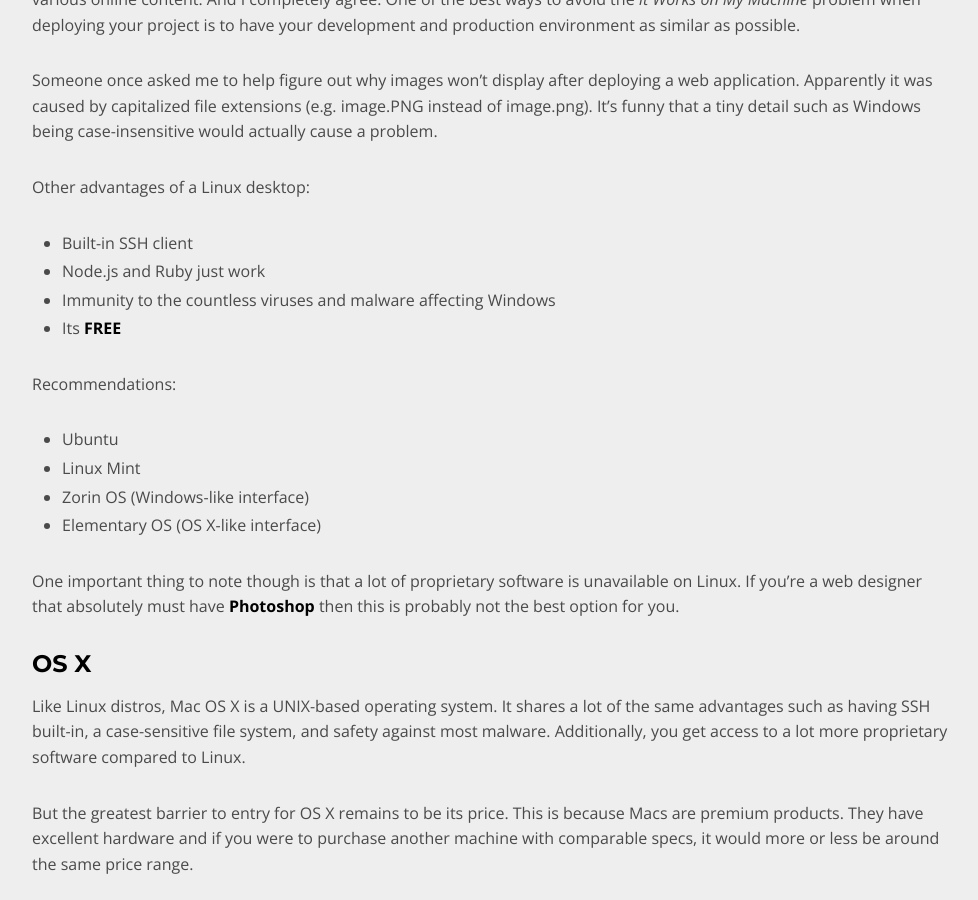
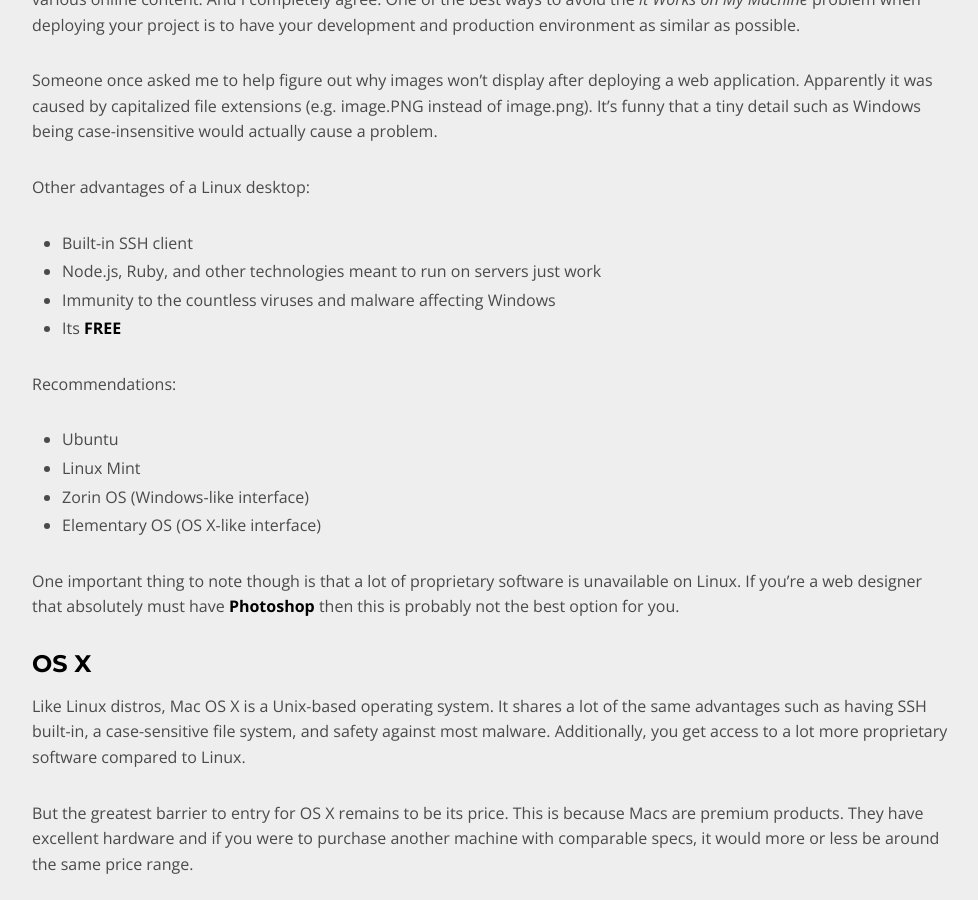
Before and after one commit to cascadiabooking/raniesantos.github.io, a Jekyll site: the page built from _posts/2016/2016-04-01-wrestling-with-windows.md, in a window 1280 px wide and 900 px high, scrolled down 1156 px. Shown: the whole window, without its empty margins (148-1126 px from the left). Built offline with Jekyll 4.4.1, drawn with Linux system fonts in a browser that asks for light colours; comment, search, counter and statistics services are not loaded; some of the changed text lies outside the part shown.

Commit message:
minor change to post

```diff
--- a/_posts/2016/2016-04-01-wrestling-with-windows.md
+++ b/_posts/2016/2016-04-01-wrestling-with-windows.md
@@ -20,7 +20,7 @@
 
 ### Node.js and Ruby
 
-Technologies like **Node.js** and **Ruby** are meant to run on UNIX-based systems, so they may not work as you expect on Windows. For instance, I've had problems trying to install **Browsersync** because it has a dependency called **node-gyp** which relies on **Visual C++ libraries** to work properly. I've also had issues with certain terminal packages for Atom that were caused by leaking Node environment variables.
+Technologies like **Node.js** and **Ruby** are meant to run on Unix-based systems, so they may not work as you expect on Windows. For instance, I've had problems trying to install **Browsersync** because it has a dependency called **node-gyp** which relies on **Visual C++ libraries** to work properly. I've also had issues with certain terminal packages for Atom that were caused by leaking Node environment variables.
 
 As for Ruby, I actually don't have much knowledge on this language yet, but I've seen many complaints that its slow on Windows, and that a lot of gems aren't supported.
 
@@ -35,7 +35,7 @@
 Other advantages of a Linux desktop:
 
 - Built-in SSH client
-- Node.js and Ruby just work
+- Node.js, Ruby, and other technologies meant to run on servers just work
 - Immunity to the countless viruses and malware affecting Windows
 - Its **FREE**
 
@@ -50,7 +50,7 @@
 
 ### OS X
 
-Like Linux distros, Mac OS X is a UNIX-based operating system. It shares a lot of the same advantages such as having SSH built-in, a case-sensitive file system, and safety against most malware. Additionally, you get access to a lot more proprietary software compared to Linux.
+Like Linux distros, Mac OS X is a Unix-based operating system. It shares a lot of the same advantages such as having SSH built-in, a case-sensitive file system, and safety against most malware. Additionally, you get access to a lot more proprietary software compared to Linux.
 
 But the greatest barrier to entry for OS X remains to be its price. This is because Macs are premium products. They have excellent hardware and if you were to purchase another machine with comparable specs, it would more or less be around the same price range.
 
```
